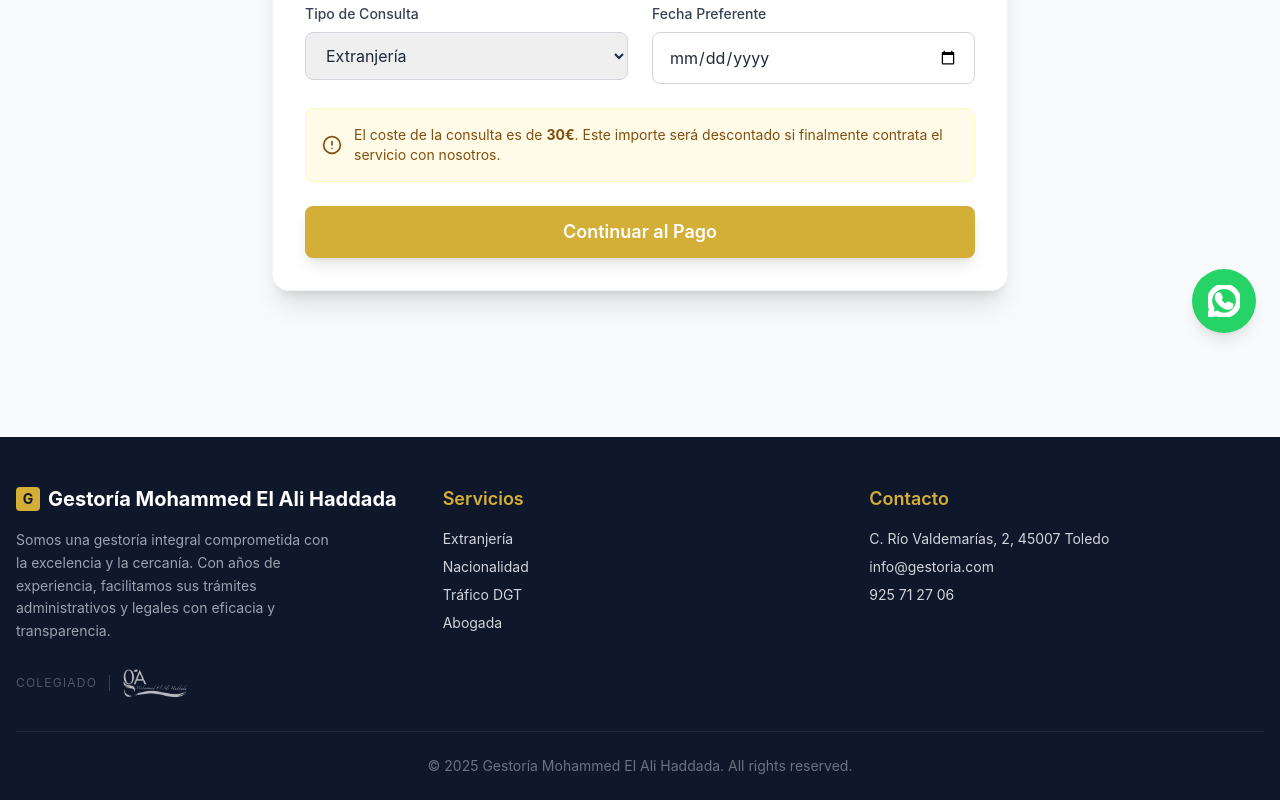
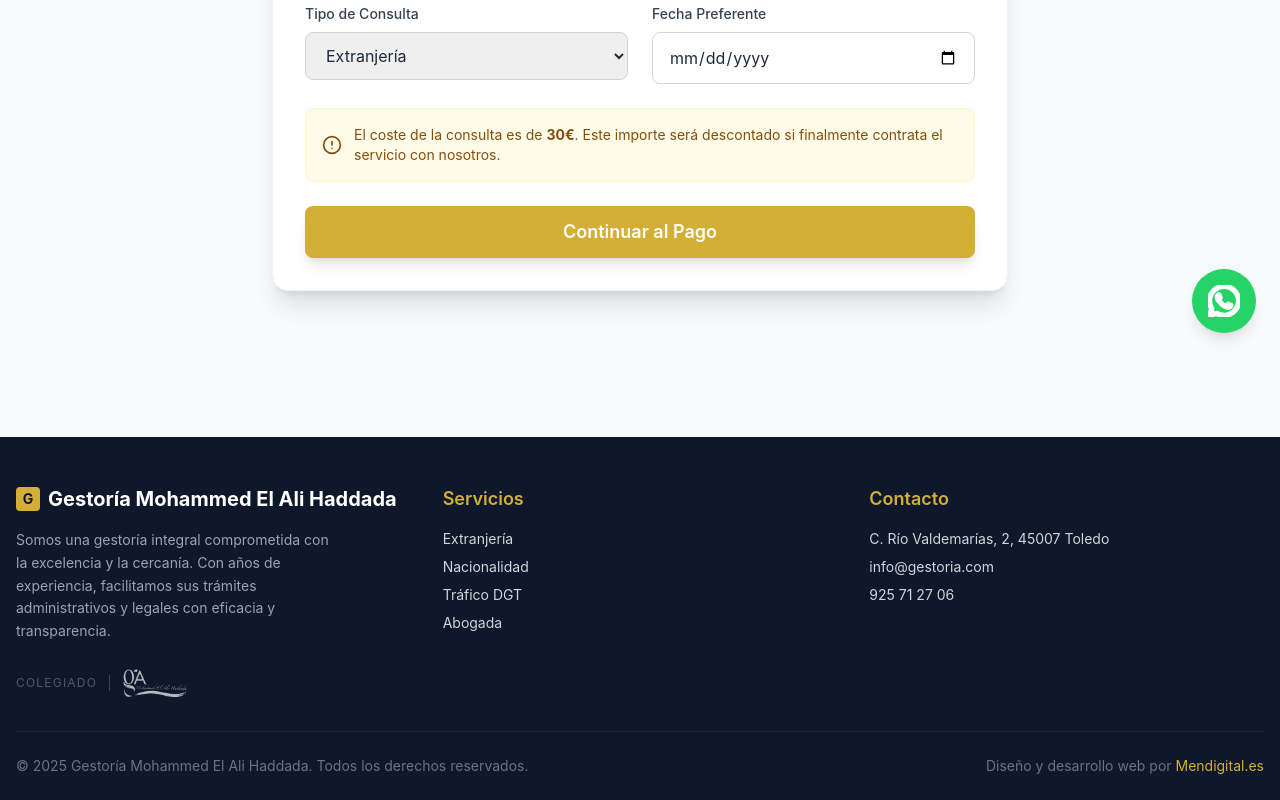
Before and after one commit to Mouriri/gestor-a-, a React (Vite) app: page /booking in a window 1280 px wide. Shown: the part 443-1243 px from the top of the page. Built offline with nearby package versions, Linux system fonts and the light colour scheme.

Commit message:
update footer copyright and credits

```diff
--- a/src/components/Footer.jsx
+++ b/src/components/Footer.jsx
@@ -38,8 +38,13 @@ const Footer = () => {
                         </ul>
                     </div>
                 </div>
-                <div className="border-t border-gray-800 pt-6 text-center text-sm text-gray-500">
-                    &copy; {currentYear} Gestoría Mohammed El Ali Haddada. All rights reserved.
+                <div className="border-t border-gray-800 pt-6 flex flex-col md:flex-row justify-between items-center gap-4 text-sm text-gray-500">
+                    <div>
+                        &copy; {currentYear} Gestoría Mohammed El Ali Haddada. Todos los derechos reservados.
+                    </div>
+                    <div>
+                        Diseño y desarrollo web por <a href="https://mendigital.es" target="_blank" rel="noopener noreferrer" className="text-secondary hover:text-white transition-colors">Mendigital.es</a>
+                    </div>
                 </div>
             </div>
         </footer>
```
